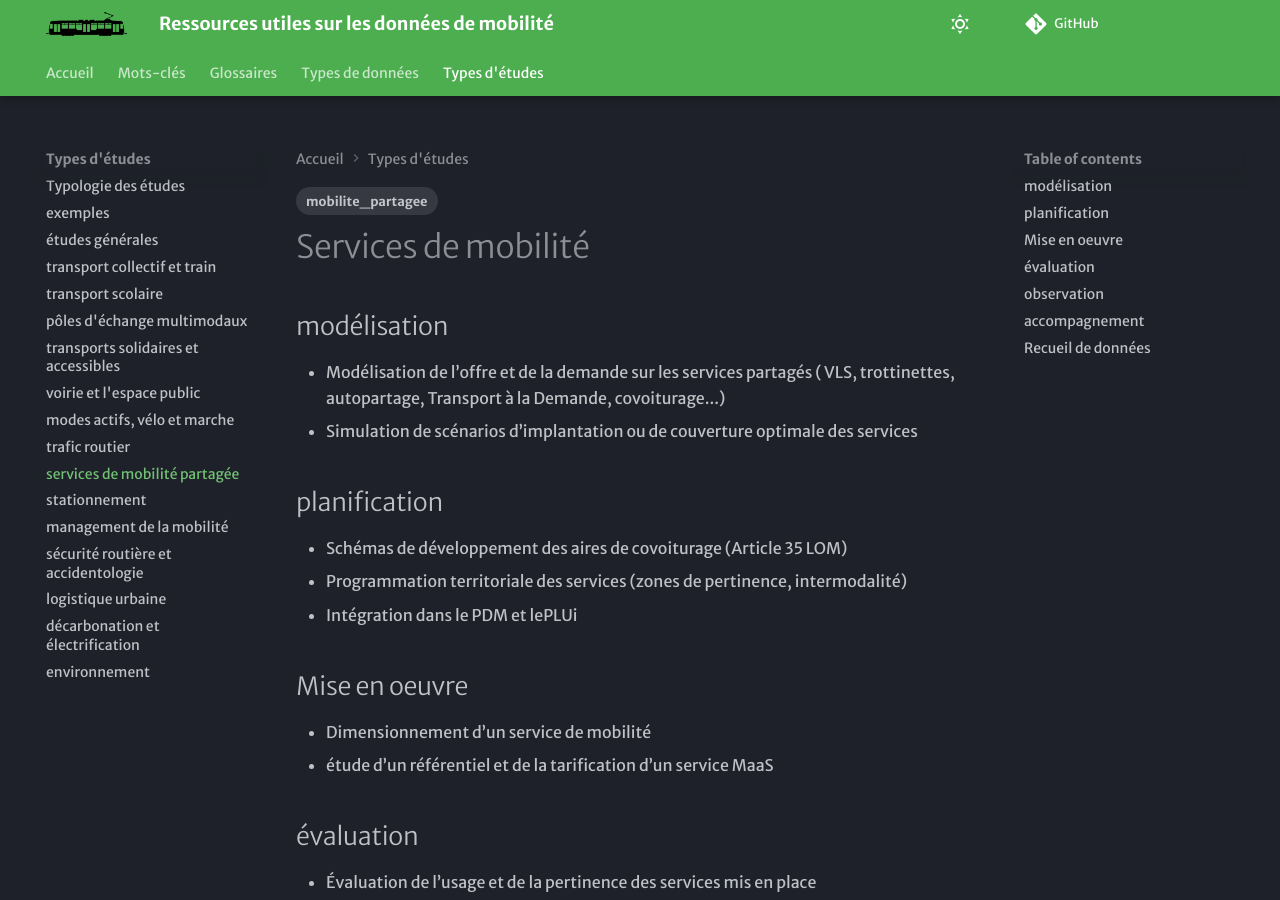
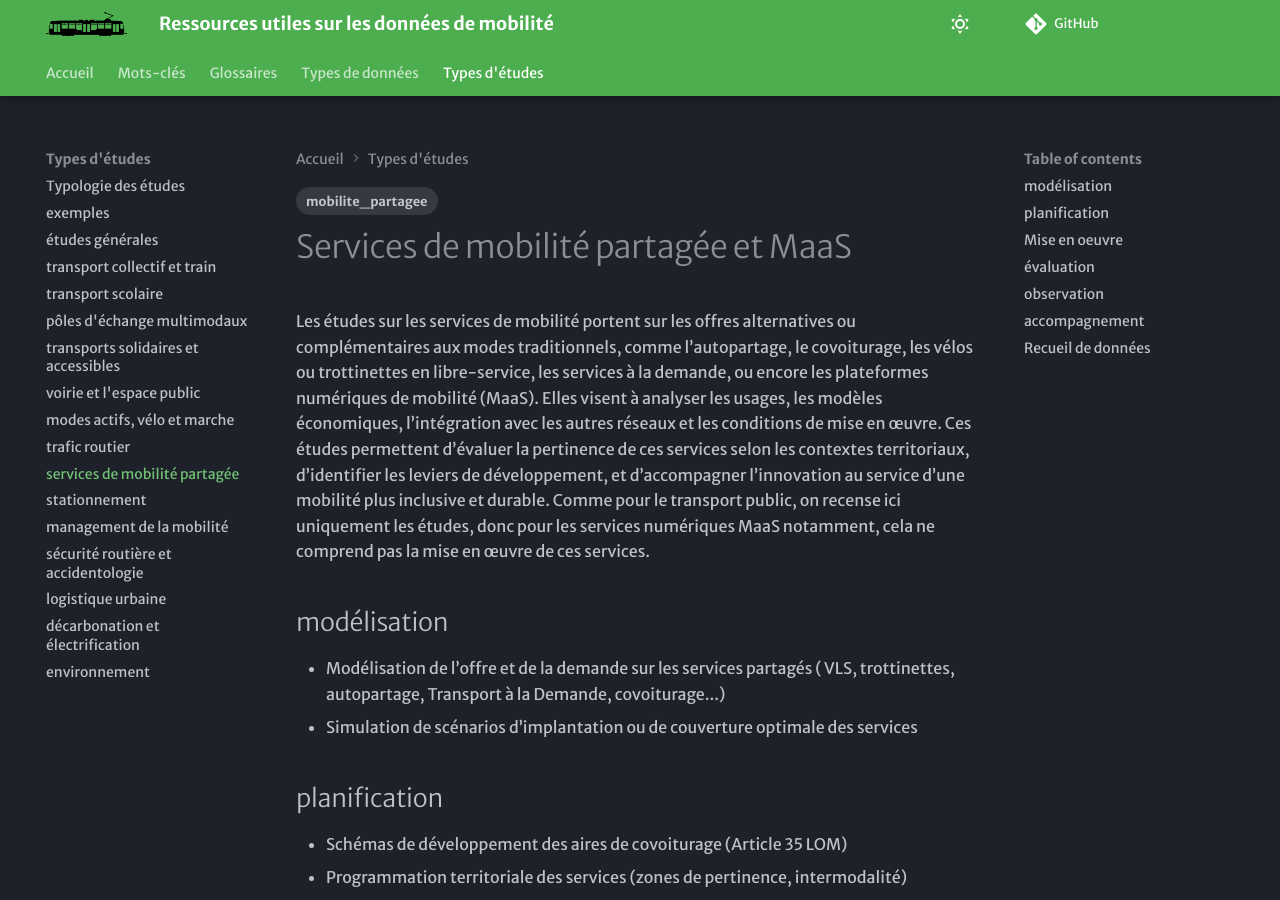
Before and after one commit to xdurang/mobscidat, an MkDocs documentation site: the page built from docs/type_etudes/TE_mobilite_partagee.md, in a window 1280 px wide and 900 px high. Built offline with MkDocs 1.6.1 and Material for MkDocs 9.7.7, drawn with Linux system fonts in a browser that asks for light colours; some web fonts are replaced; comment, search, counter and statistics services are not loaded.

Commit message:
Update TE_mobilite_partagee.md

```diff
--- a/docs/type_etudes/TE_mobilite_partagee.md
+++ b/docs/type_etudes/TE_mobilite_partagee.md
@@ -3,7 +3,9 @@ title: type d'études sur les services de mobilité partagée
 tags:
 - mobilite_partagee
 ---
-# Services de mobilité
+# Services de mobilité partagée et MaaS
+Les études sur les services de mobilité portent sur les offres alternatives ou complémentaires aux modes traditionnels, comme l’autopartage, le covoiturage, les vélos ou trottinettes en libre-service, les services à la demande, ou encore les plateformes numériques de mobilité (MaaS). Elles visent à analyser les usages, les modèles économiques, l’intégration avec les autres réseaux et les conditions de mise en œuvre. Ces études permettent d’évaluer la pertinence de ces services selon les contextes territoriaux, d’identifier les leviers de développement, et d’accompagner l’innovation au service d’une mobilité plus inclusive et durable.
+Comme pour le transport public, on recense ici uniquement les études, donc pour les services numériques MaaS notamment, cela ne comprend pas la mise en œuvre de ces services.
 
 ## modélisation
 - Modélisation de l’offre et de la demande sur les services partagés ( VLS, trottinettes, autopartage, Transport à la Demande, covoiturage...)
```
